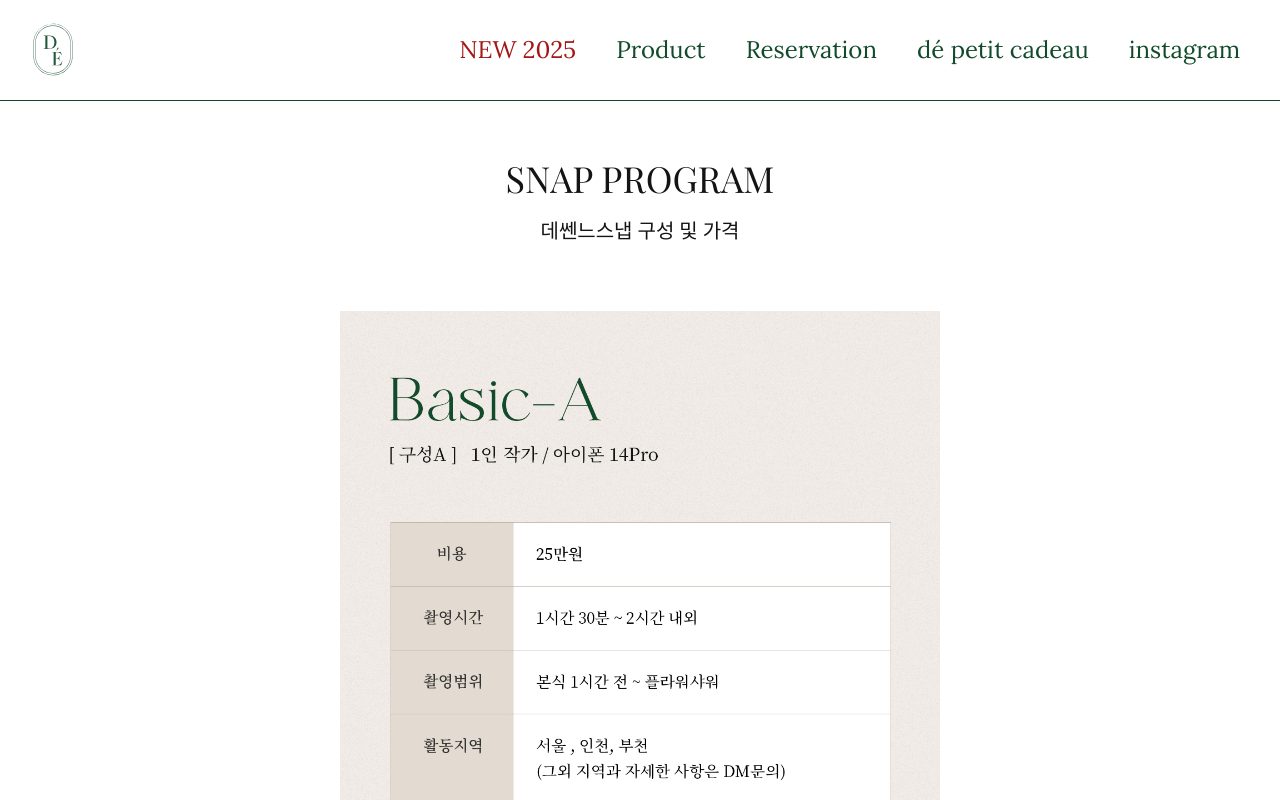
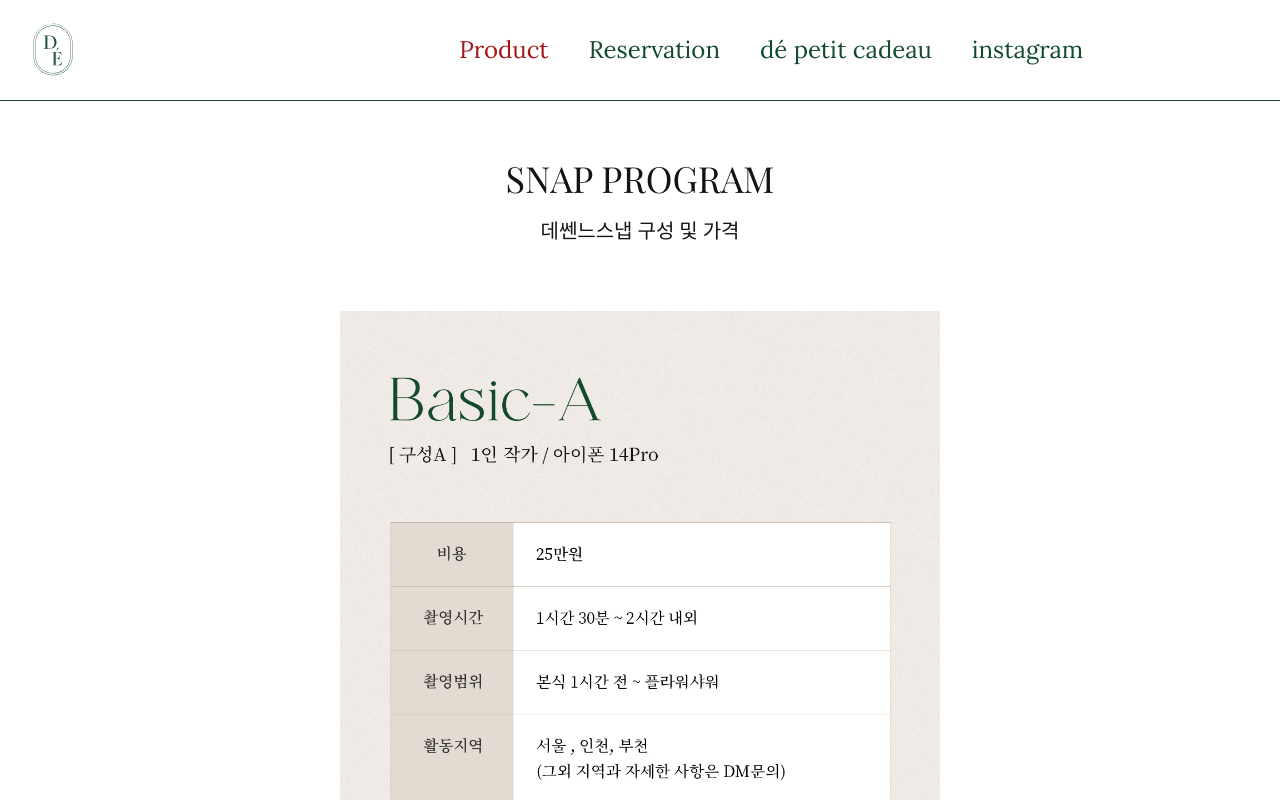
Before and after one commit to dduzinyy/dessine_snap, a plain HTML site: page program.html in a window 1280 px wide. Shown: the top 800 px of the page. Drawn offline with nearby package versions, Linux system fonts and the light colour scheme.

Commit message:
Update program.html

```diff
--- a/program.html
+++ b/program.html
@@ -54,8 +54,7 @@
                     </div>
 
                     <ul class="main-menu float--right toggle">
-                        <li><a href="2025.html">NEW 2025</a></li>
-                        <li><a href="program.html">Product</a></li>
+                        <li><a href="2025.html">Product</a></li>
                         <li><a href="reservation.html">Reservation</a></li>
                         <li><a href="gift.html">dé petit cadeau</a></li>
                         <li><a href="https://www.instagram.com/dessine_snap/" target="_blank">instagram</a></li>
@@ -77,8 +76,7 @@
             <div class="menu-group">
                 <div class="slide">
                     <ul class="slide-menu">
-                        <li><a href="2025.html">NEW 2025</a></li>
-                        <li><a href="program.html">Product</a></li>
+                        <li><a href="2025.html">Product</a></li>
                         <li><a href="reservation.html">Reservation</a></li>
                         <li><a href="gift.html">dé petit cadeau</a></li>
                         <li><a href="https://www.instagram.com/dessine_snap/" target="_blank">instagram</a></li>
```
